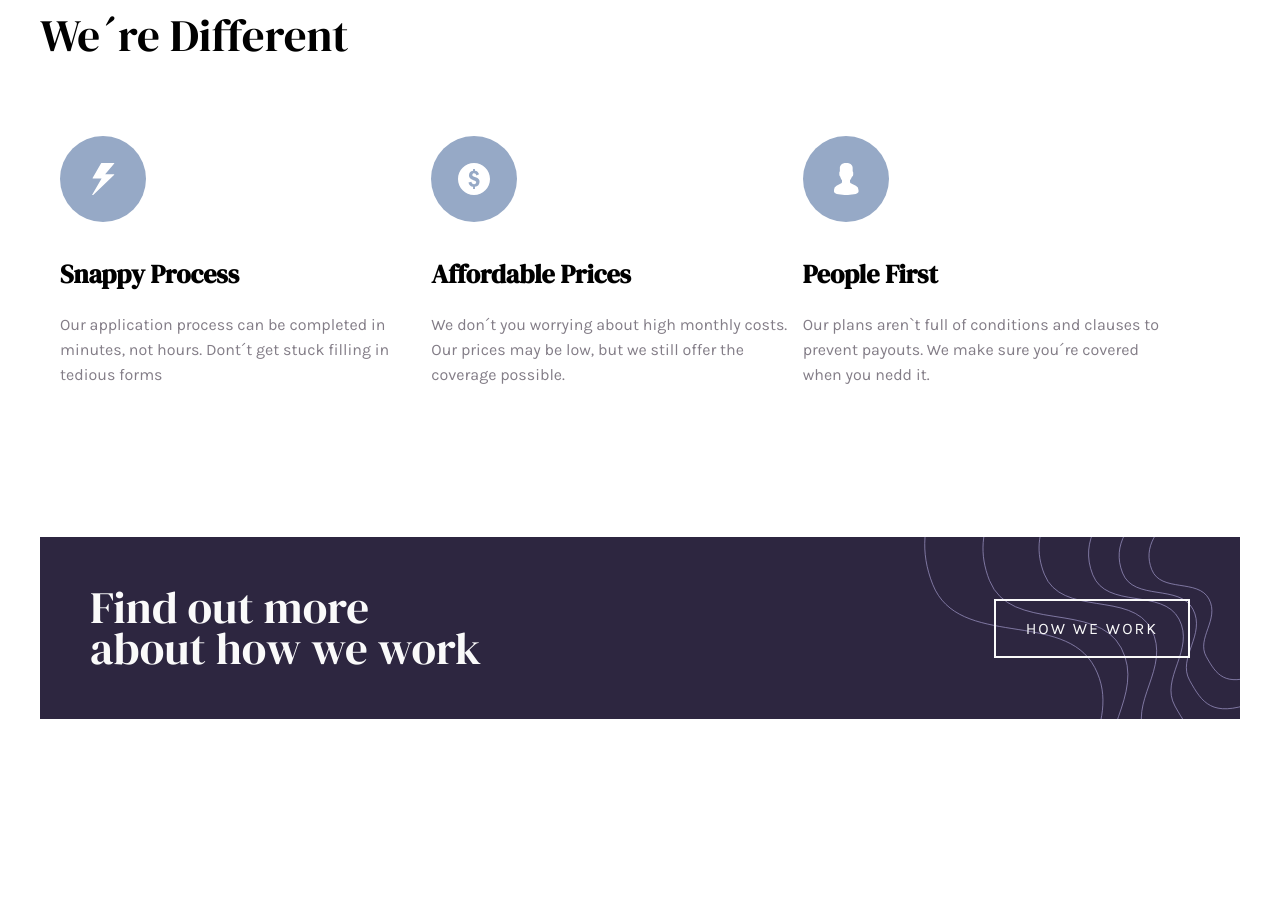
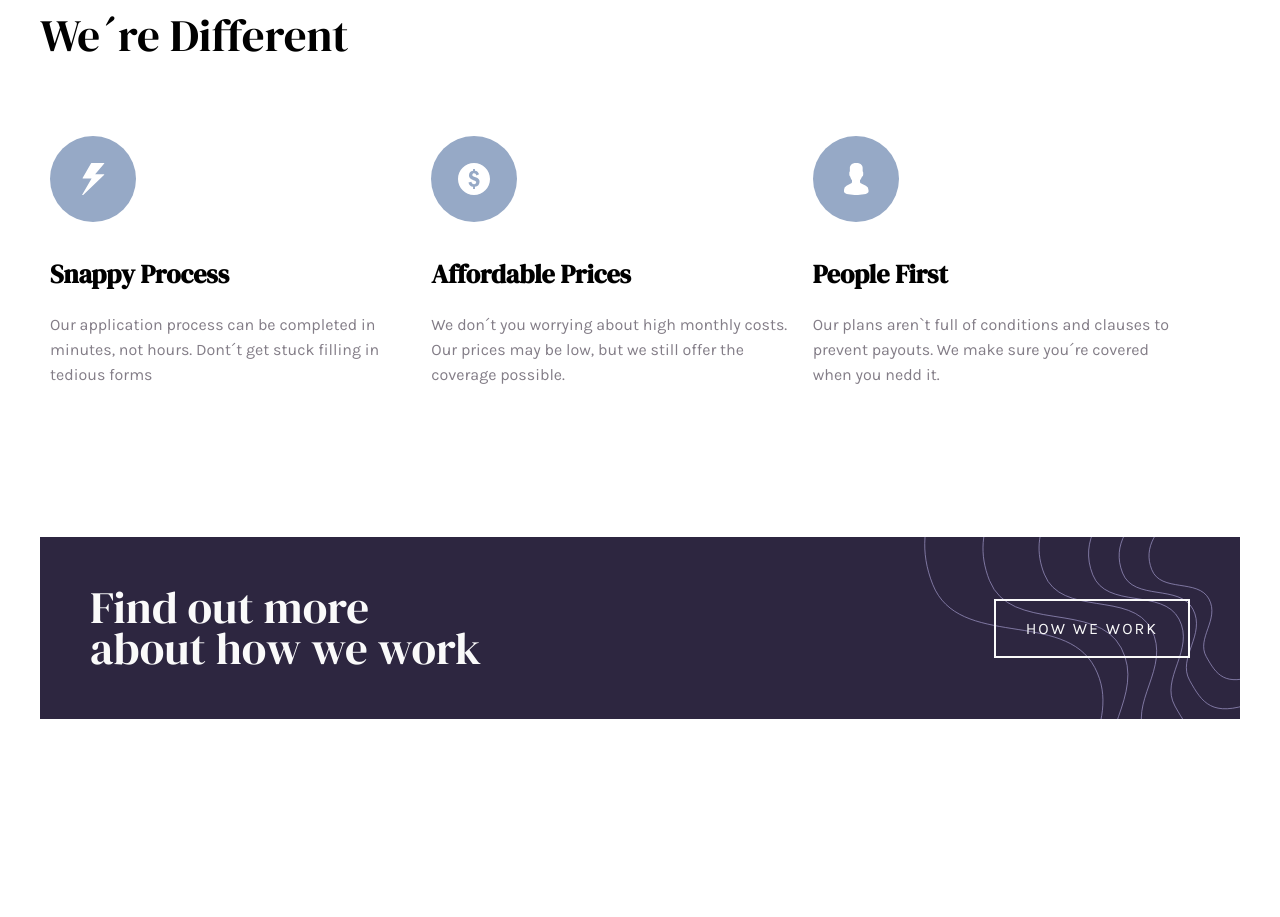
Before and after one commit to higor-costa/pagina-de-destino-insure, a React (Vite) app: page / in a window 1280 px wide. Shown: the part 980-1897 px from the top of the page. Built offline with nearby package versions, Linux system fonts and the light colour scheme.

Commit message:
Ajusta alinhamento dos cards

```diff
--- a/src/style/components/Main.module.scss
+++ b/src/style/components/Main.module.scss
@@ -55,6 +55,9 @@
     @include device(m) {
       @include displayFlex;
       flex-wrap: wrap;
+    }
+    @include device(l) {
+      @include displayFlex(center, space-between);
     }
   }
 
```
